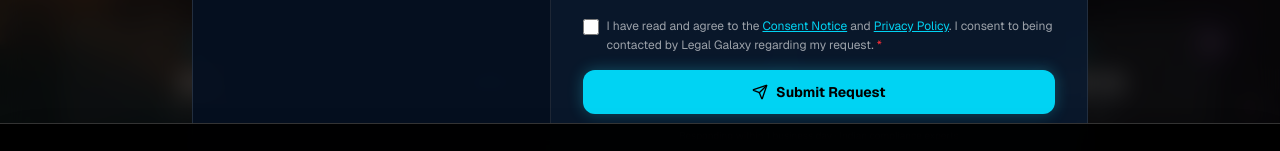
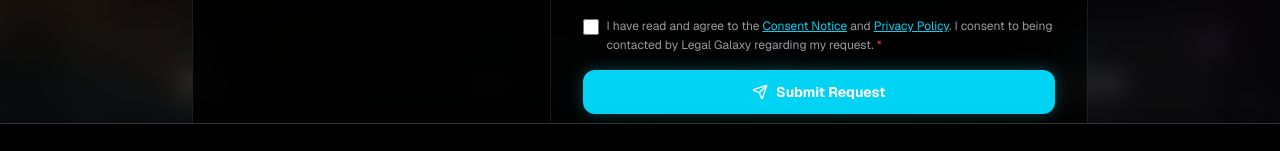
Before and after one commit to yashkulshrestha1102/data-protection-galaxy, a Next.js app: page / in a window 1280 px wide. Both pictures are taken after a click on the button "Book a Consultant". Shown: the part 526-677 px from the top of the page. Built offline with nearby package versions, Linux system fonts and the light colour scheme; no server answers.

Commit message:
form ko or bhi theek kiya hai

```diff
--- a/components/layout/ConsultantModal.tsx
+++ b/components/layout/ConsultantModal.tsx
@@ -123,7 +123,7 @@ export const ConsultantModal = ({ isOpen, onClose }: ConsultantModalProps) => {
           <motion.div
             initial={{ opacity: 0, scale: 0.95, y: 20 }} animate={{ opacity: 1, scale: 1, y: 0 }} exit={{ opacity: 0, scale: 0.95, y: 20 }} transition={{ duration: 0.25 }}
             onClick={(e) => e.stopPropagation()}
-            className="relative w-full max-w-4xl max-h-[90vh] overflow-y-auto bg-[#0a1a2f]/90 border border-white/10 rounded-3xl shadow-2xl backdrop-blur-2xl flex flex-col md:flex-row"
+            className="relative w-full max-w-4xl max-h-[90vh] overflow-y-auto bg-black/60 border border-white/10 rounded-3xl shadow-2xl backdrop-blur-2xl flex flex-col md:flex-row"
           >
             {/* CLOSE BUTTON */}
             <button onClick={onClose} className="absolute top-4 right-4 z-10 w-8 h-8 rounded-full bg-white/10 hover:bg-white/20 flex items-center justify-center text-white transition-all">
@@ -131,7 +131,7 @@ export const ConsultantModal = ({ isOpen, onClose }: ConsultantModalProps) => {
             </button>
 
             {/* LEFT SIDE - INFO */}
-            <div className="w-full md:w-[40%] p-8 md:p-10 border-b md:border-b-0 md:border-r border-white/10 flex flex-col justify-center bg-[#030814]/50">
+            <div className="w-full md:w-[40%] p-8 md:p-10 border-b md:border-b-0 md:border-r border-white/10 flex flex-col justify-center bg-black/60">
               <h2 className="text-2xl md:text-3xl font-bold text-white mb-3">
                 Free Talk to Our <br/><span className="bg-gradient-to-r from-cyan-400 to-blue-500 bg-clip-text text-transparent">DPDP Act Experts</span>
               </h2>
@@ -248,7 +248,7 @@ export const ConsultantModal = ({ isOpen, onClose }: ConsultantModalProps) => {
                   </div>
 
                   {/* ROW 7: Submit */}
-                  <button type="submit" disabled={isSubmitting} className="w-full mt-2 py-3 rounded-xl bg-cyan-400 text-black font-bold hover:bg-cyan-300 transition-all text-sm disabled:opacity-50 flex items-center justify-center gap-2 shadow-[0_0_15px_rgba(34,211,238,0.3)]">
+                  <button type="submit" disabled={isSubmitting} className="w-full mt-2 py-3 rounded-xl bg-cyan-400 text-white font-bold hover:bg-cyan-300 transition-all text-sm disabled:opacity-50 flex items-center justify-center gap-2 shadow-[0_0_15px_rgba(34,211,238,0.3)]">
                     {isSubmitting ? (
                       <><Loader2 className="w-4 h-4 animate-spin" /> Submitting...</>
                     ) : (
```
